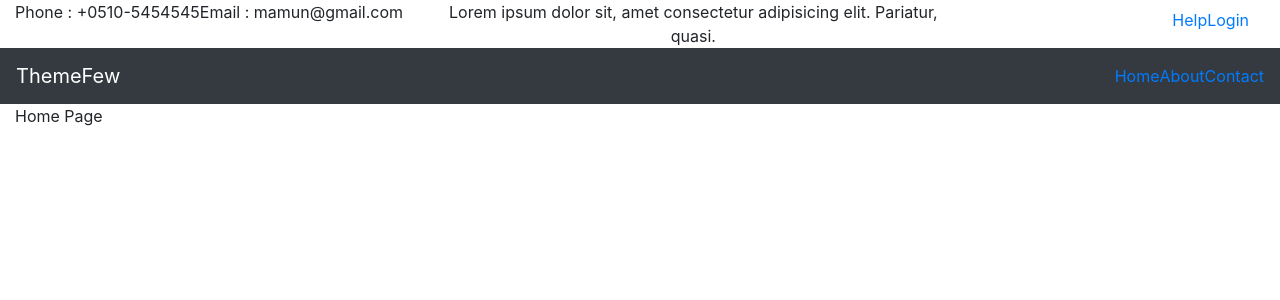
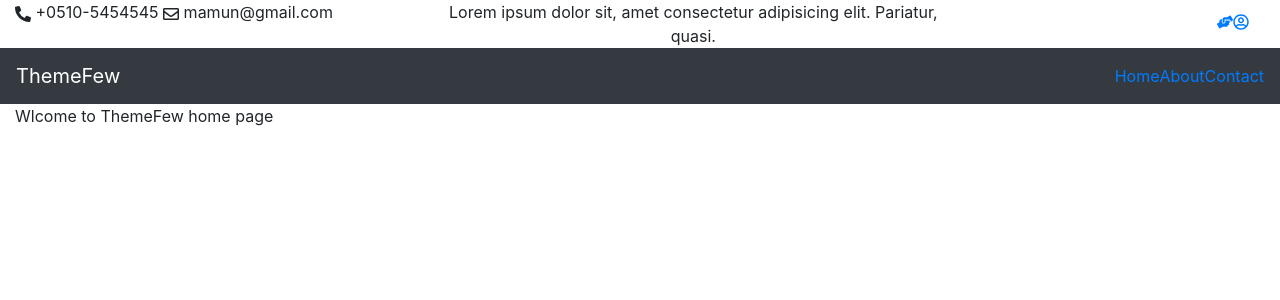
Before and after one commit to mamun07/themefew, a React (Create React App) app in the folder themefew/: page / in a window 1280 px wide. Shown: the top 300 px of the page. Built offline with nearby package versions, Linux system fonts and the light colour scheme.

Commit message:
react icon add with navbar complete set help & account page

```diff
--- a/themefew/package.json
+++ b/themefew/package.json
@@ -13,6 +13,7 @@
     "react-bootstrap": "^1.4.0",
     "react-dom": "^17.0.1",
     "react-fontawesome": "^1.7.1",
+    "react-icons": "^4.1.0",
     "react-router-dom": "^5.2.0",
     "react-scripts": "4.0.1",
     "web-vitals": "^0.2.4"
--- a/themefew/src/FewRouter.jsx
+++ b/themefew/src/FewRouter.jsx
@@ -3,10 +3,13 @@ import {Navbar} from 'react-bootstrap'
 import {BrowserRouter as Router, Route, Switch, Link} from 'react-router-dom'
 
 // including Pages .....
-import TobBar from './pages/TobBar'
+import TobBar from './component/TobBar'
 import Home from './pages/Home'
 import About from './pages/About'
 import Contact from './pages/Contact'
+import Help from './pages/Help'
+import Account from './pages/Account'
+
 
 
 export default class FewRouter extends Component {
@@ -32,6 +35,8 @@ export default class FewRouter extends Component {
                     <Route exact path="/" component={Home} />
                     <Route exact path="/about" component={About} />
                     <Route exact path="/contact" component={Contact} />
+                    <Route exact path="/help" component={Help} />
+                    <Route exact path="/account" component={Account} />
                 </Switch>
             </Router>
             </>
--- /dev/null
+++ b/themefew/src/component/TobBar.jsx
@@ -0,0 +1,40 @@
+import React, { Component } from 'react'
+import {Container, Row, Col, Navbar,Nav} from 'react-bootstrap'
+import { FaPhoneAlt, FaRegEnvelope,FaRegUserCircle,FaHandsHelping } from "react-icons/fa";
+
+import {Link} from 'react-router-dom'
+
+
+export default class TobBar extends Component {
+    render() {
+        return (
+            <>
+            <Container fluid className="header-topbar">
+                <Row>
+                    <Col lg={4}>
+                        <div className="topbar-left-navbar">
+                            <spna> <FaPhoneAlt/> +0510-5454545</spna>
+                            <spna> <FaRegEnvelope/> mamun@gmail.com</spna>
+                        </div>
+                    </Col>
+                    <Col lg={5}>
+                        <div className="topbar-center-navbar text-center">
+                            <p>Lorem ipsum dolor sit, amet consectetur adipisicing elit. Pariatur, quasi.</p>
+                        </div>
+                    </Col>
+                    <Col lg={3}>
+                        <div className="topbar-right-navbar">
+                            <Navbar>
+                                <Nav className="ml-auto">
+                                    <Link to="/help"><FaHandsHelping/></Link>
+                                    <Link to="/account"><FaRegUserCircle/></Link>
+                                </Nav>
+                            </Navbar>
+                        </div>
+                    </Col>
+                </Row>
+            </Container>
+            </>
+        )
+    }
+}
--- a/themefew/src/pages/About.jsx
+++ b/themefew/src/pages/About.jsx
@@ -5,13 +5,11 @@ export default class About extends Component {
     render() {
         return (
             <>
-                <Container fluid>
-                    <Row>
-                        <Col>
-                            About page
-                        </Col>
-                    </Row>
-                </Container>
+            <Container fluid className="about-page-area">
+                <Row>
+                    <Col lg={12}>Wlcome to About page</Col>
+                </Row>
+            </Container>
             </>
         )
     }
--- /dev/null
+++ b/themefew/src/pages/Account.jsx
@@ -0,0 +1,16 @@
+import React, { Component } from 'react'
+import {Container, Row, Col} from 'react-bootstrap'
+
+export default class Account extends Component {
+    render() {
+        return (
+            <>
+            <Container fluid className="header-topbar">
+                <Row>
+                    <Col lg={12}>Wlcome to Account page</Col>
+                </Row>
+            </Container>
+            </>
+        )
+    }
+}
--- a/themefew/src/pages/Contact.jsx
+++ b/themefew/src/pages/Contact.jsx
@@ -5,11 +5,9 @@ import { Container, Row, Col } from 'react-bootstrap'
 export default class Contact extends Component {
     render() {
         return (
-            <Container fluid>
+            <Container fluid className="contact-page">
                 <Row>
-                    <Col>
-                        Contact page
-                    </Col>
+                    <Col lg={12}>Wlcome to Conatc page</Col>
                 </Row>
             </Container>
         )
--- /dev/null
+++ b/themefew/src/pages/Help.jsx
@@ -0,0 +1,16 @@
+import React, { Component } from 'react'
+import {Container, Row, Col} from 'react-bootstrap'
+
+export default class Help extends Component {
+    render() {
+        return (
+            <>
+            <Container fluid className="header-topbar">
+                <Row>
+                    <Col lg={12}>Wlcome to Help page</Col>
+                </Row>
+            </Container>
+            </>
+        )
+    }
+}
--- a/themefew/src/pages/Home.jsx
+++ b/themefew/src/pages/Home.jsx
@@ -4,11 +4,9 @@ import { Container, Row, Col } from 'react-bootstrap'
 export default class Home extends Component {
     render() {
         return (
-            <Container fluid>
+            <Container fluid className="few-main-home-page">
                 <Row>
-                    <Col>
-                        Home Page
-                    </Col>
+                    <Col lg={12}>Wlcome to ThemeFew home page</Col>
                 </Row>
             </Container>
         )
--- a/themefew/src/pages/TobBar.jsx
+++ /dev/null
@@ -1,39 +0,0 @@
-import React, { Component } from 'react'
-import {Container, Row, Col, Navbar,Nav} from 'react-bootstrap'
-
-import {Link} from 'react-router-dom'
-
-
-export default class TobBar extends Component {
-    render() {
-        return (
-            <>
-                <Container fluid className="header-topbar">
-                    <Row>
-                        <Col lg={4}>
-                            <div className="topbar-left-navbar">
-                                <spna>Phone : +0510-5454545</spna>
-                                <spna>Email : mamun@gmail.com</spna>
-                            </div>
-                        </Col>
-                        <Col lg={5}>
-                            <div className="topbar-center-navbar text-center">
-                                <p>Lorem ipsum dolor sit, amet consectetur adipisicing elit. Pariatur, quasi.</p>
-                            </div>
-                        </Col>
-                        <Col lg={3}>
-                            <div className="topbar-right-navbar">
-                                <Navbar>
-                                    <Nav className="ml-auto">
-                                        <Link to="/about">Help</Link>
-                                        <Link to="/">Login</Link>
-                                    </Nav>
-                                </Navbar>
-                            </div>
-                        </Col>
-                    </Row>
-                </Container>
-            </>
-        )
-    }
-}
```
Also changed, not shown: 2 other files (tests, documents, lock files or other folders).
